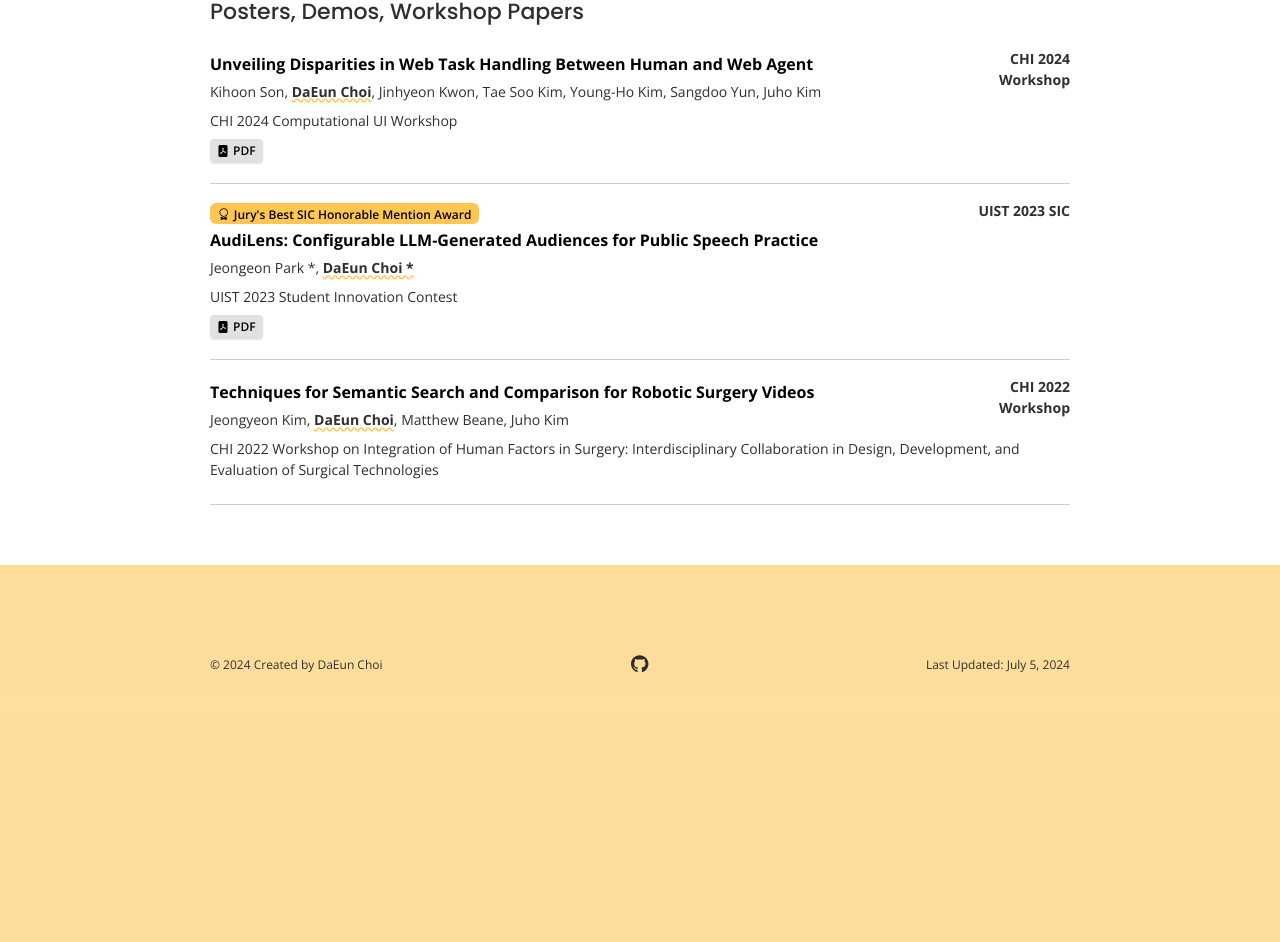
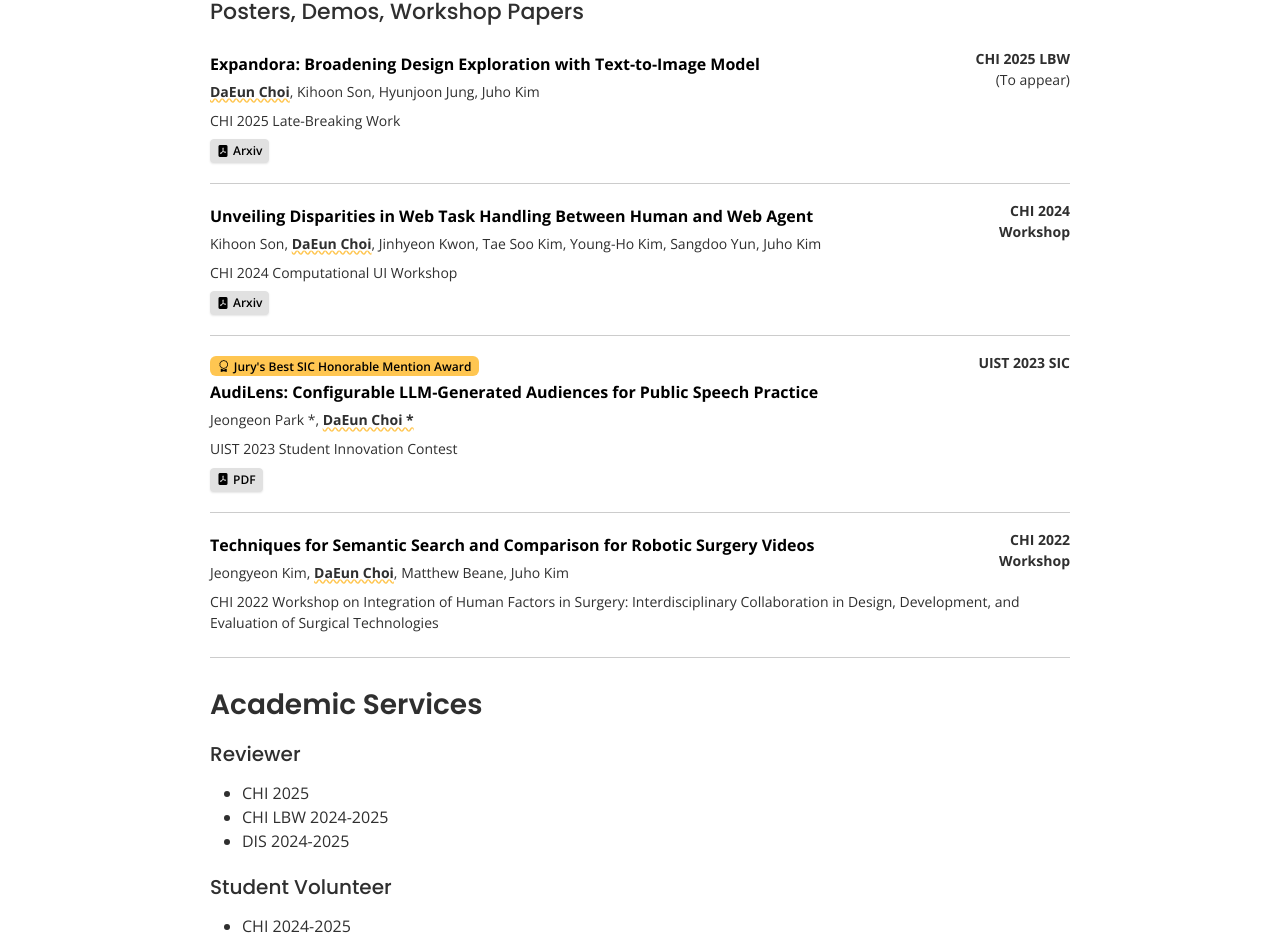
Before and after one commit to CheddarChoi/cheddarchoi.github.io, a React (Create React App) app: page / in a window 1280 px wide. Shown: the part 1590-2532 px from the top of the page. Before the commit the page ends 2305 px from the top, so only its background shows below. Built offline with nearby package versions, Linux system fonts and the light colour scheme; some icons are missing.

Commit message:
Add services section, add poster entry, update CV

```diff
--- a/src/data/posters.json
+++ b/src/data/posters.json
@@ -1,4 +1,18 @@
 [
+  {
+    "title": "Expandora: Broadening Design Exploration with Text-to-Image Model",
+    "url": "",
+    "conference": "CHI 2025 LBW",
+    "workshop": "CHI 2025 Late-Breaking Work",
+    "authors": [
+      { "name": "DaEun Choi" },
+      { "name": "Kihoon Son", "url": "https://kihoonson.com/" },
+      { "name": "Hyunjoon Jung", "url": "https://www.linkedin.com/in/hyunvincero/" },
+      { "name": "Juho Kim", "url": "https://juhokim.com/" }
+    ],
+    "toappear": true,
+    "arxiv": "https://arxiv.org/abs/2503.00791"
+  },
   {
     "title": "Unveiling Disparities in Web Task Handling Between Human and Web Agent",
     "url": "",
@@ -14,8 +28,8 @@
       { "name": "Juho Kim", "url": "https://juhokim.com/" }
     ],
     "toappear": false,
-    "img": "/assets/img/stylette.png",
-    "pdf": "https://arxiv.org/pdf/2405.04497"
+    "img": "",
+    "arxiv": "https://arxiv.org/pdf/2405.04497"
   },
   {
     "title": "AudiLens: Configurable LLM-Generated Audiences for Public Speech Practice",
@@ -27,7 +41,7 @@
       { "name": "DaEun Choi *" }
     ],
     "toappear": false,
-    "img": "/assets/img/stylette.png",
+    "img": "",
     "pdf": "/audilens.pdf",
     "award": "Jury's Best SIC Honorable Mention Award"
   },
@@ -43,6 +57,6 @@
       { "name": "Juho Kim", "url": "https://juhokim.com/" }
     ],
     "toappear": false,
-    "img": "/assets/img/stylette.png"
+    "img": ""
   }
 ]
--- a/src/pages/home.js
+++ b/src/pages/home.js
@@ -1,5 +1,6 @@
 import About from "../sections/about";
 import Publications from "../sections/publications";
+import Services from "../sections/services";
 
 function Home() {
   return (
@@ -7,6 +8,7 @@
       <div className="custom-container position-relative" style={{ marginTop: "3rem" }}>
         <About />
         <Publications />
+        <Services />
       </div>
     </>
   );
--- /dev/null
+++ b/src/sections/services.js
@@ -0,0 +1,24 @@
+function Services() {
+  return (
+    <>
+      <div id="services" className="custom-section justify-content-center">
+        <h2>Academic Services</h2>
+        <div>
+          <h4>Reviewer</h4>
+          <ul>
+            <li>CHI 2025</li>
+            <li>CHI LBW 2024-2025</li>
+            <li>DIS 2024-2025</li>
+          </ul>
+          <h4>Student Volunteer</h4>
+          <ul>
+            <li>CHI 2024-2025</li>
+            <li>CSCW 2022</li>
+          </ul>
+        </div>
+      </div>
+    </>
+  );
+}
+
+export default Services;
```
Also changed, not shown: 1 other file (tests, documents, lock files or other folders).
